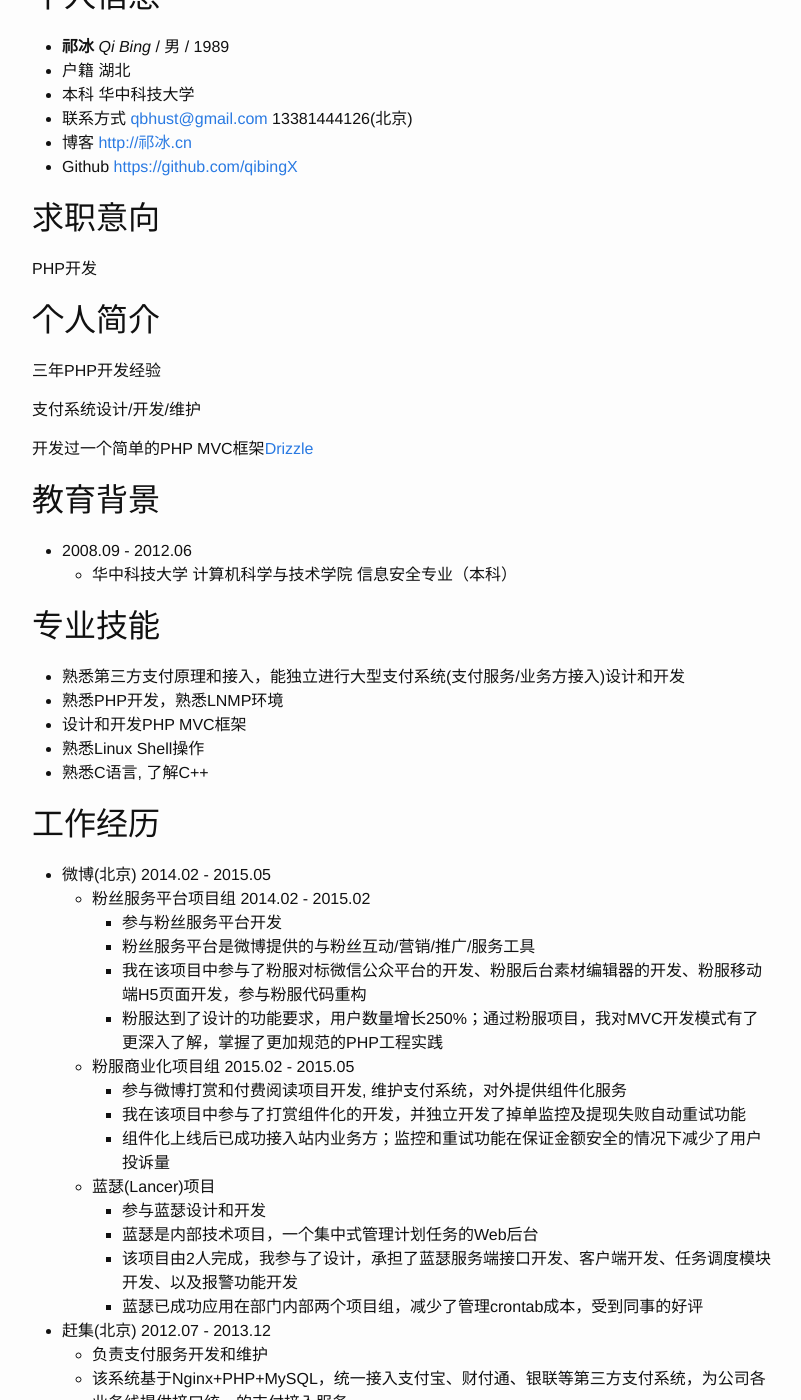
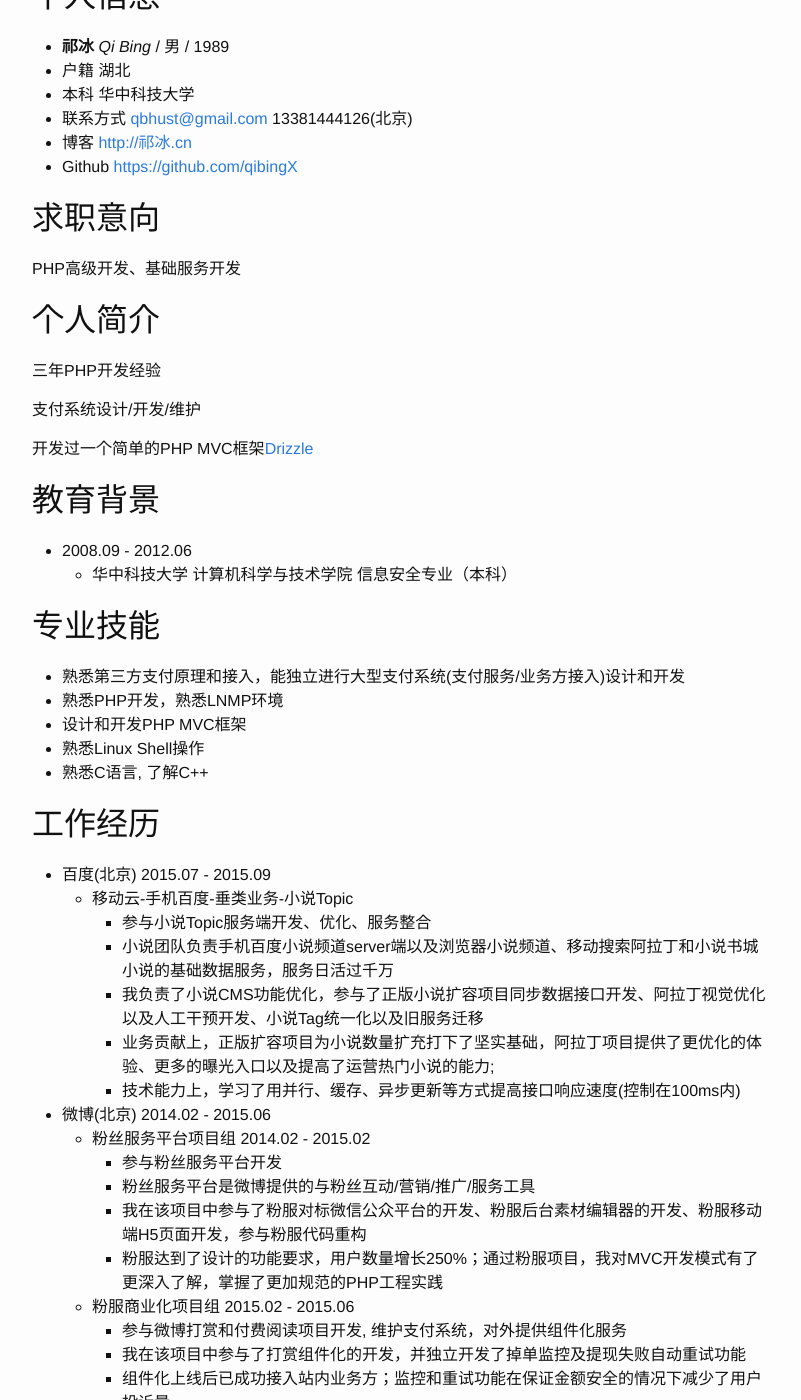
Before and after one commit to bingful/bingful.github.io, a Jekyll site: the page built from _posts/2015-05-01-resume.markdown, in a window 1280 px wide and 1400 px high, scrolled down 228 px. Shown: the whole window, without its empty margins (238-1039 px from the left). Built offline with Jekyll 4.4.1, drawn with Linux system fonts in a browser that asks for light colours.

Commit message:
jekyll rebuild and sync to github

```diff
--- a/_posts/2015-05-01-resume.markdown
+++ b/_posts/2015-05-01-resume.markdown
@@ -17,7 +17,7 @@ published: true
 
 ## 求职意向
 
-PHP开发
+PHP高级开发、基础服务开发
 
 ## 个人简介
 
@@ -42,19 +42,27 @@ PHP开发
 
 ## 工作经历
 
-- 微博(北京) 2014.02 - 2015.05
+- 百度(北京) 2015.07 - 2015.09
+  - 移动云-手机百度-垂类业务-小说Topic
+    - 参与小说Topic服务端开发、优化、服务整合
+    - 小说团队负责手机百度小说频道server端以及浏览器小说频道、移动搜索阿拉丁和小说书城小说的基础数据服务，服务日活过千万
+    - 我负责了小说CMS功能优化，参与了正版小说扩容项目同步数据接口开发、阿拉丁视觉优化以及人工干预开发、小说Tag统一化以及旧服务迁移
+    - 业务贡献上，正版扩容项目为小说数量扩充打下了坚实基础，阿拉丁项目提供了更优化的体验、更多的曝光入口以及提高了运营热门小说的能力;
+    - 技术能力上，学习了用并行、缓存、异步更新等方式提高接口响应速度(控制在100ms内)
+
+- 微博(北京) 2014.02 - 2015.06
   - 粉丝服务平台项目组 2014.02 - 2015.02
     - 参与粉丝服务平台开发
     - 粉丝服务平台是微博提供的与粉丝互动/营销/推广/服务工具
     - 我在该项目中参与了粉服对标微信公众平台的开发、粉服后台素材编辑器的开发、粉服移动端H5页面开发，参与粉服代码重构
     - 粉服达到了设计的功能要求，用户数量增长250%；通过粉服项目，我对MVC开发模式有了更深入了解，掌握了更加规范的PHP工程实践
 
-  - 粉服商业化项目组 2015.02 - 2015.05
+  - 粉服商业化项目组 2015.02 - 2015.06
     - 参与微博打赏和付费阅读项目开发, 维护支付系统，对外提供组件化服务
     - 我在该项目中参与了打赏组件化的开发，并独立开发了掉单监控及提现失败自动重试功能
     - 组件化上线后已成功接入站内业务方；监控和重试功能在保证金额安全的情况下减少了用户投诉量
 
-  - 蓝瑟(Lancer)项目
+  - 蓝瑟(Lancer)项目 2014.12
     - 参与蓝瑟设计和开发
     - 蓝瑟是内部技术项目，一个集中式管理计划任务的Web后台
     - 该项目由2人完成，我参与了设计，承担了蓝瑟服务端接口开发、客户端开发、任务调度模块开发、以及报警功能开发
```
